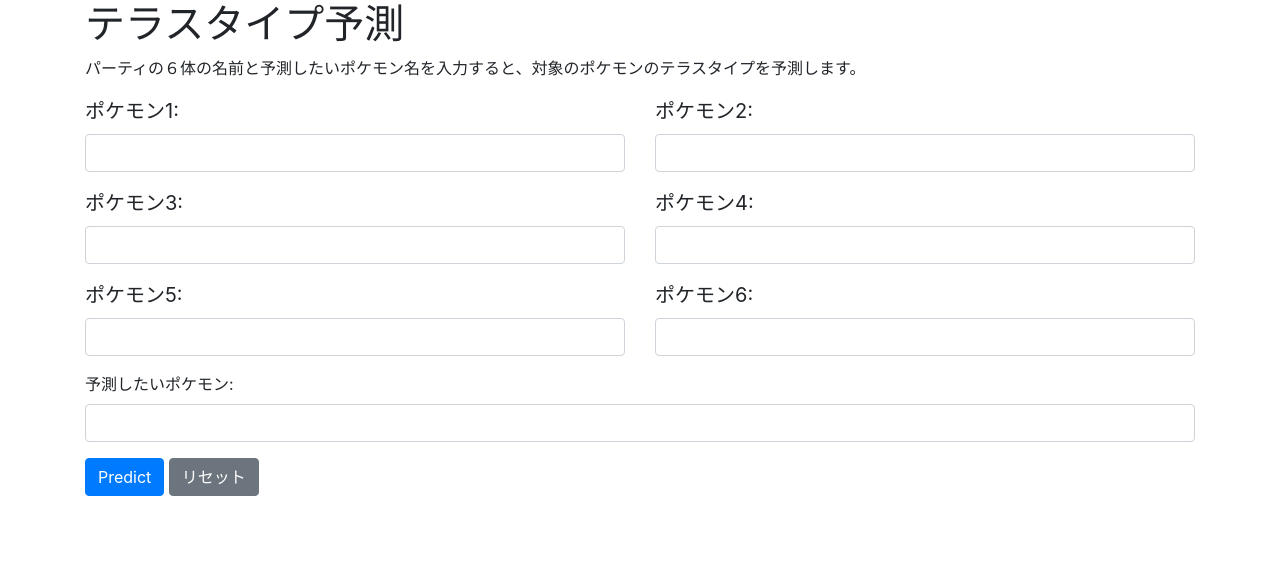
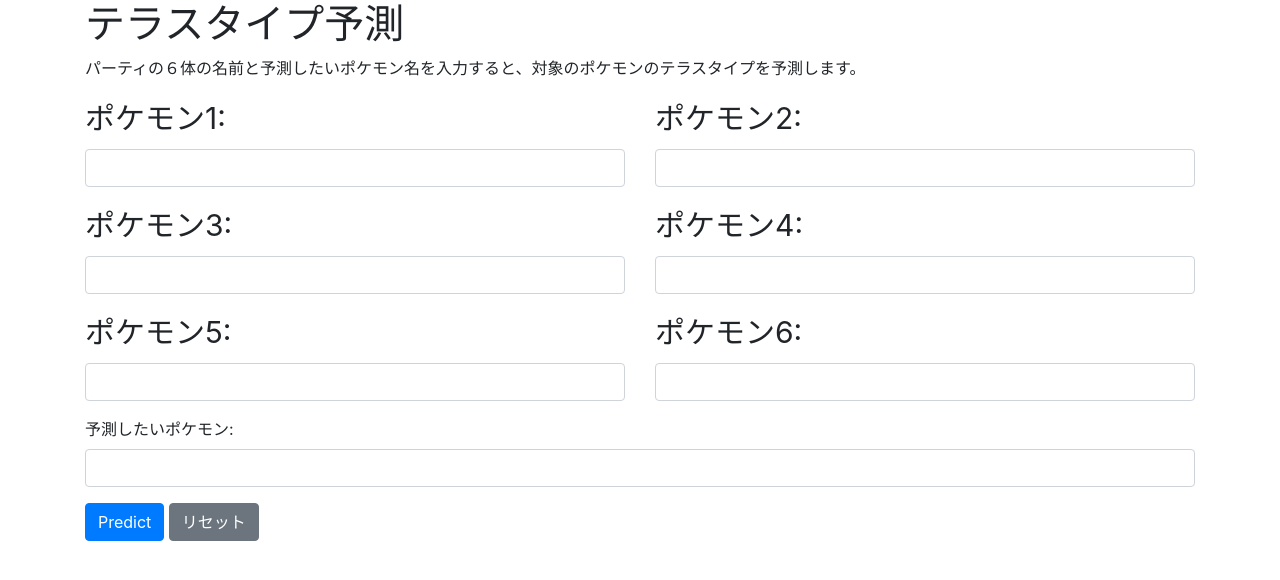
Before and after one commit to harukirara/teratype_pre, a Flask app: page / in a window 1280 px wide. Shown: the top 580 px of the page. Run offline with Flask 2, Linux system fonts and the light colour scheme; parts of the project's set-up code (start-up, migrations or seed data) failed here and were passed over; some libraries are stand-ins or nearby versions.

Commit message:
Update index.html

```diff
--- a/templates/index.html
+++ b/templates/index.html
@@ -9,8 +9,8 @@
             font-size: 30px;
         }
         .col-md-6 {
-            font-size: 20px;
-            width: 200px;
+            font-size: 30px;
+            width: 300px;
         }
     </style>
 </head>
```
